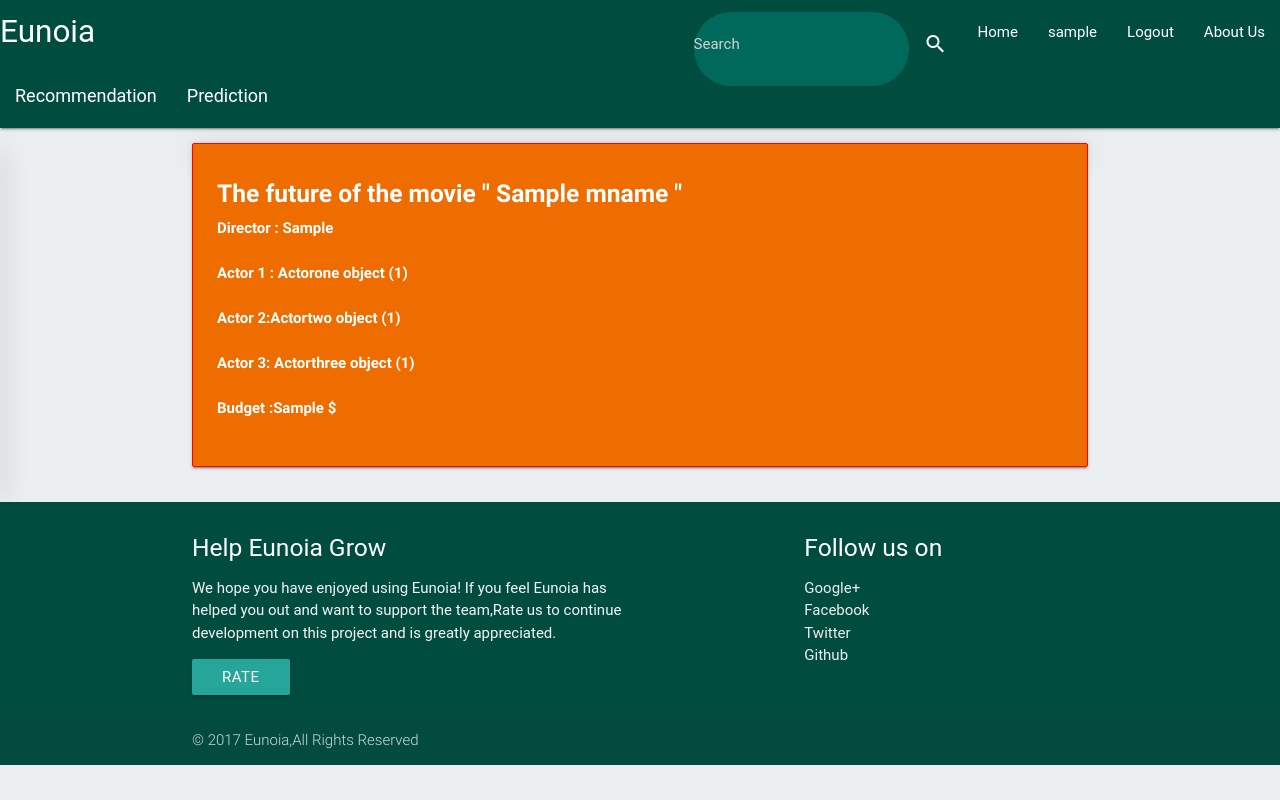
After one commit to hariwin7/movie-recommendation-and-prediction, a Django app: template movieapp/templates/movieapp/predresult.html in a window 1280 px wide. The commit adds this page. Run offline with Django 3.2, Linux system fonts and the light colour scheme; data comes from the database, SQL or seed files in the repository; both versions use the stored data as it was after the commit; the template is opened without the code that fills it: values that come from a table or form of the project are taken from there, most other values are stand-ins (such as "Sample title", 1, 10 or a date in 2020); some libraries are stand-ins or nearby versions; some web fonts are replaced.

Commit message:
everything is ready to launch only about us is remaining

```diff
--- a/movieapp/templates/movieapp/base.html
+++ b/movieapp/templates/movieapp/base.html
@@ -80,10 +80,11 @@
         <h5 class="white-text">Follow us on</h5>
         <ul>
          <li>
-				<a  class="grey-text text-lighten-3" href="#">Gmail</a></li>
-          <li><a class="grey-text text-lighten-3" href="#!">Facebook</a></li>
-          <li><a class="grey-text text-lighten-3" href="#!">Twitter</a></li>
-          <li><a class="grey-text text-lighten-3" href="#!">Lined In</a></li>
+           <li>
+          <a  class="grey-text text-lighten-3" href="https://plus.google.com/103186562444084061456" target="_blank">Google+</a></li>
+            <li><a class="grey-text text-lighten-3" href="https://www.facebook.com/eunoia.lab.1" taret="_blank">Facebook</a></li>
+            <li><a class="grey-text text-lighten-3" href="https://twitter.com/eunoia_lab" target="_blank">Twitter</a></li>
+            <li><a class="grey-text text-lighten-3" href="https://github.com/Eunoialab/movie-prediction-and-recommendation-website" target="_blank">Github</a></li>
         </ul>
       </div>
     </div>
--- a/movieapp/templates/movieapp/prediction.html
+++ b/movieapp/templates/movieapp/prediction.html
@@ -13,7 +13,7 @@
  <div class="row">
    <h5>Check the Movie Future<h5/>
    <br/><br/>
-    <form class="col s12 " method="post">
+    <form class="col s12 " method="post" action="{% url 'predresult'%}">
       {% csrf_token %}
       <div class="row">
         <div class="input-field col s12">
--- /dev/null
+++ b/movieapp/templates/movieapp/predresult.html
@@ -0,0 +1,51 @@
+<!-- login form used for users to login -->
+{% extends 'movieapp/base.html'%}
+{% load static %}
+
+{%block css%}
+<!-- <link href="{% static 'movieapp/css/predresult.css' %}" rel="stylesheet"> -->
+{% endblock %}
+
+{%block content%}
+<main>
+<!-- predictio result display starts here -->
+<p class="z-depth-5">
+<div class="container  " >
+
+  <div class="row">
+        <div class="col s12 " >
+        <p class="z-depth-5">
+          <div class="card   #ef6c00 orange darken-3" style="border:1px solid red" style= "border-radius: 6rem;">
+            <div class="card-content white-text" >
+              <span class="card-title"><h5><b>The future of the movie " {{mname}} "</b></h5> </span>
+              <b> <p>Director : {{dr}}</p><br/>
+              <p>Actor 1 : {{a1}}</p><br/>
+              <p>Actor 2:{{a2}}</p><br/>
+              <p>Actor 3: {{a3}}</p><br/>
+              <p>Budget :{{bd}} $</p><br/>
+              {%if rs < 0 %}
+              <p>Predicted Loss: {{rs}} %</p>
+              {%elif rs > 0 %}
+              <p>Predicted Profit: {{rs}} %</p>
+              {% elif rs == 0%}
+              <p>This project is not Profitable</p>
+              {%endif%}
+              </b>
+              <!-- <p>The predicted Profit : {{rs}}</p> -->
+            </div>
+           <!--  <div class="card-action">
+              <a href="#">This is a link</a>
+              <a href="#">This is a link</a>
+            </div> -->
+          </div>
+          </p>
+        </div>
+  </div>
+</div>
+</p>
+
+
+
+<!-- prediction result display ends here -->
+</main>
+{%endblock%}
--- a/movieapp/templates/movieapp/ratedmovies.html
+++ b/movieapp/templates/movieapp/ratedmovies.html
@@ -26,7 +26,7 @@
         <div class="card-content">
           <b>{{movie.1.moviename}}</b>
           <div class="movie-genre">{{movie.1.genre}}</div>
-          <h6>rated :{{movie.0.rating}}/5</h6>
+          <b><h6>Rated :{{movie.0.rating}}/5</h6></b>
 
         </div>
         <div class="card-action">
--- a/movieapp/templates/movieapp/recommendation.html
+++ b/movieapp/templates/movieapp/recommendation.html
@@ -25,7 +25,7 @@
         <div class="card-content">
           <b>{{movie.moviename}}</b>
           {% if rating and id == movie.movieid %}
-          <h6>rated :{{rating}}</h6>
+        <b>  <h6>Rated :{{rating}}/5</h6></b>
           {% endif %}
           <div class="movie-genre">{{movie.genre}}</div>
         </div>
@@ -34,7 +34,7 @@
           {% csrf_token %}
           {% if id != movie.movieid %}
           <input type="hidden" name="id" value={{movie.movieid}}>
-          <input type="text" name="rat" placeholder="Your rating" required >
+          <input type="text" name="rat" placeholder="Rate out of 5" required >
           <input type="submit" class="waves-effect waves-light btn  teal darken-4 btnbtn" value="Rate">
           {% endif %}
           </form>
--- a/movieapp/urls.py
+++ b/movieapp/urls.py
@@ -10,7 +10,7 @@ urlpatterns = [
     url(r'^logout.html$', views.logout, name="logout"),
     url(r'^search.html$', views.search, name="search"),
     url(r'^ratedmovies.html$', views.rated, name="ratedmovies"),
-
+    url(r'^predictionresult.html$', views.predresult, name="predresult"),
 
 
 ]
--- a/my_model/dir_archive.ini
+++ b/my_model/dir_archive.ini
@@ -6,4 +6,4 @@ contents=model
 [prefixes]
 0000=dir_archive.ini
 0001=objects.bin
-0002=m_f33881ad1cdd3850
+0002=m_6a6d32976dcf8cf4
```
Also changed, not shown: movieapp/views.py (+13 -10 lines), db.sqlite3, 2 other files.
